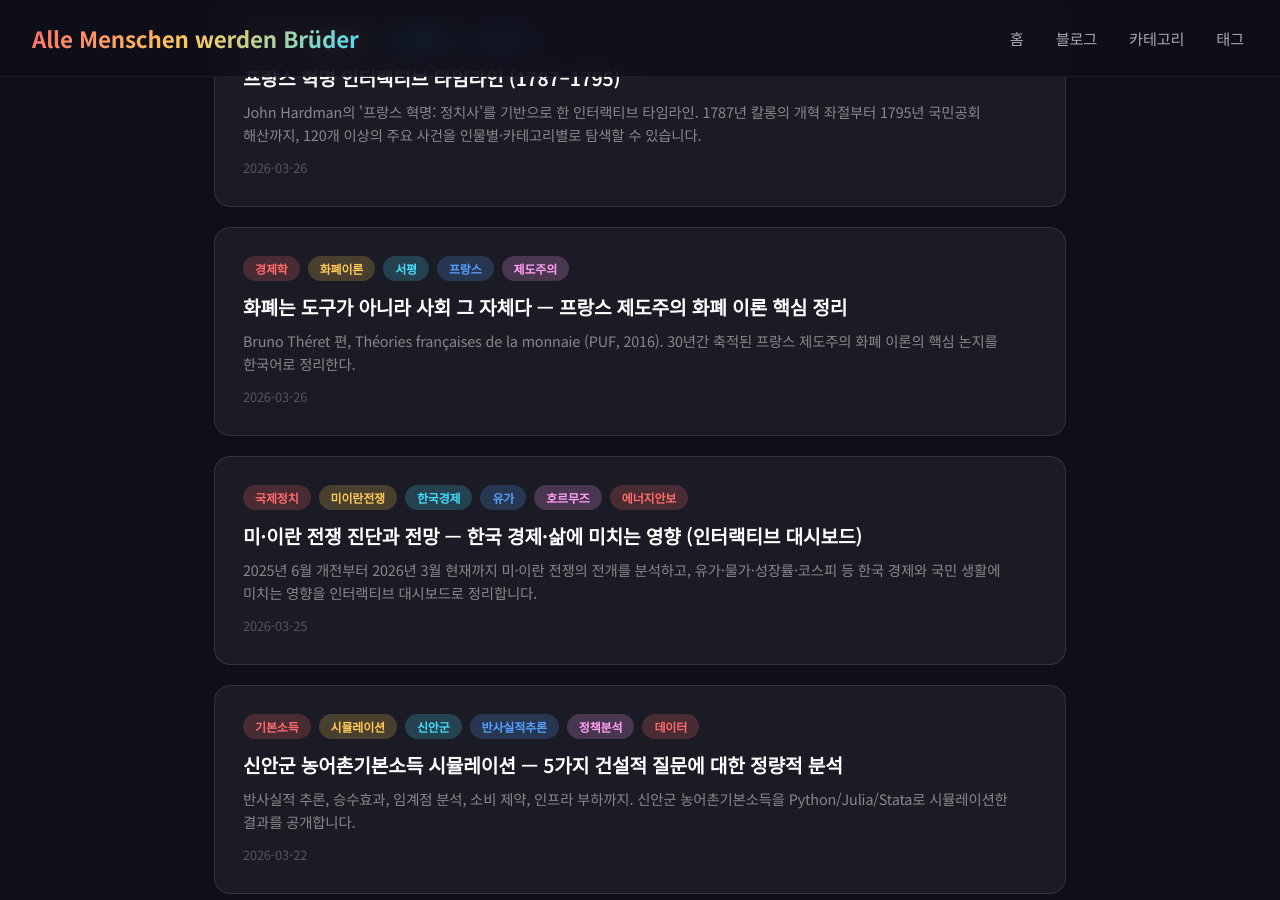
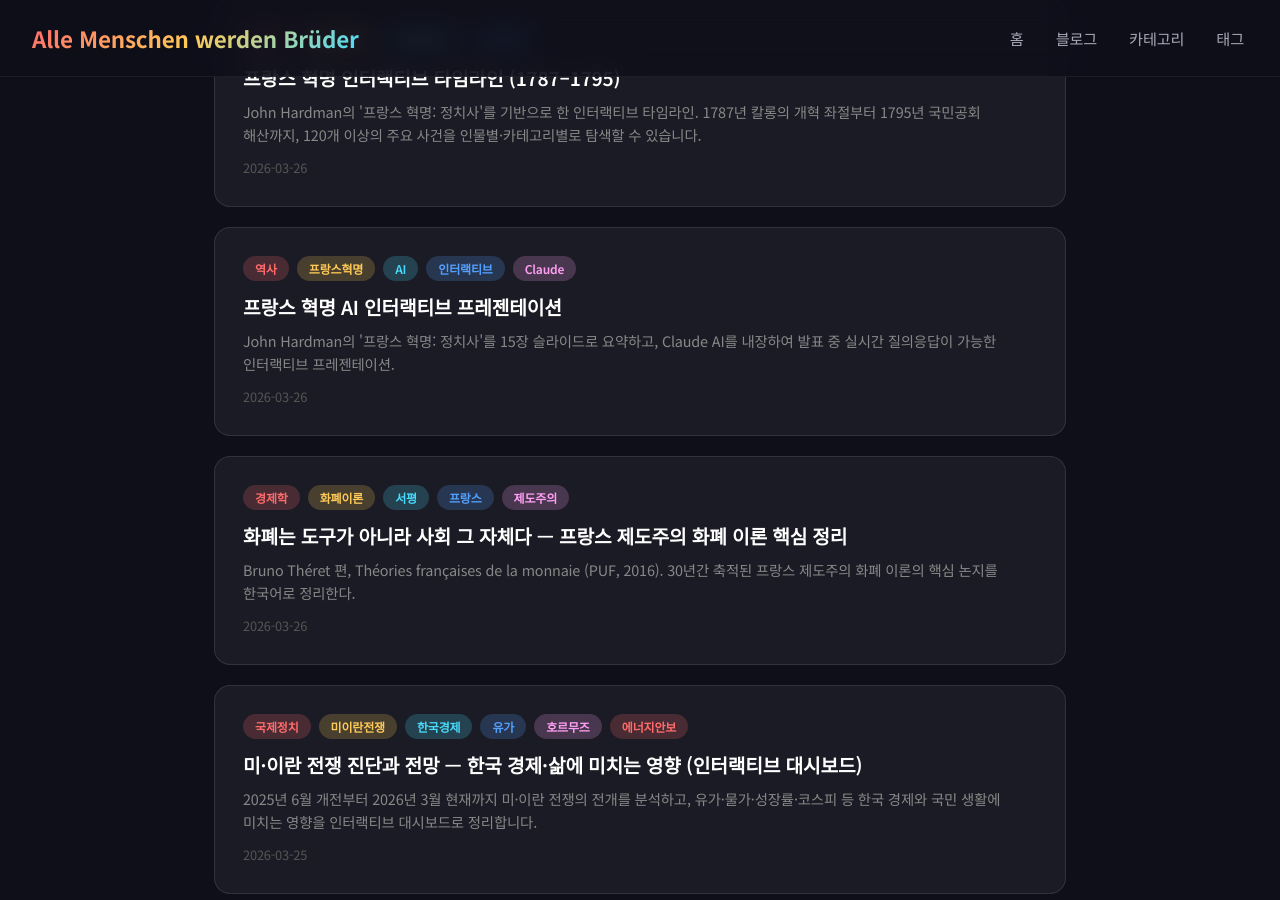
Before and after one commit to menwchen/menwchen.github.io, a Jekyll site: the page built from index.html, in a window 1280 px wide and 900 px high, scrolled down 1264 px. Built offline with Jekyll 4.4.1, drawn with Linux system fonts in a browser that asks for light colours.

Commit message:
AI 프레젠테이션: 블로그 포스트 추가 + API 키 localStorage 저장
- 최근글 목록에 표시되는 블로그 포스트 추가
- API 키를 브라우저 localStorage에 저장/자동 로드
- 저장된 키가 있으면 모달 없이 바로 시작
- 저장된 키 삭제 옵션 제공

Co-Authored-By: Claude Opus 4.6 (1M context) <noreply@anthropic.com>

```diff
--- /dev/null
+++ b/_posts/2026-03-26-french-revolution-ai-presentation.md
@@ -0,0 +1,24 @@
+---
+layout: post
+title: "프랑스 혁명 AI 인터랙티브 프레젠테이션"
+date: 2026-03-26
+tags: [역사, 프랑스혁명, AI, 인터랙티브, Claude]
+description: "John Hardman의 '프랑스 혁명: 정치사'를 15장 슬라이드로 요약하고, Claude AI를 내장하여 발표 중 실시간 질의응답이 가능한 인터랙티브 프레젠테이션."
+---
+
+## 프랑스 혁명 AI 인터랙티브 프레젠테이션
+
+슬라이드 발표와 AI 질의응답을 결합한 새로운 형태의 프레젠테이션입니다.
+
+### 주요 기능
+
+- **15장 슬라이드** — 프랑스 혁명 전체를 핵심 요약
+- **Claude AI 내장** — 발표 중 실시간 질문 가능
+- **슬라이드 맥락 자동 전달** — 현재 슬라이드에 맞는 답변 생성
+- **키보드 단축키** — ←→ 이동, C 채팅 토글, F 풀스크린
+
+### [프레젠테이션 시작 →](/french-revolution-ai-presentation)
+
+---
+
+*원서: John Hardman, The French Revolution: A Political History (Yale University Press, 2025)*
--- a/french-revolution-ai-presentation.html
+++ b/french-revolution-ai-presentation.html
@@ -469,10 +469,14 @@ body {
 <div class="modal-overlay" id="apiModal">
   <div class="modal-box">
     <h2>Claude API Key</h2>
-    <p>Anthropic API 키를 입력하면 발표 중 Claude에게 실시간 질문할 수 있습니다.<br>키는 브라우저에만 저장되며 서버로 전송되지 않습니다.</p>
+    <p>Anthropic API 키를 입력하면 발표 중 Claude에게 실시간 질문할 수 있습니다.<br>키는 브라우저 localStorage에만 저장되며 서버로 전송되지 않습니다.</p>
     <input type="password" id="apiKeyInput" placeholder="sk-ant-api03-..." autocomplete="off">
+    <label style="display:flex;align-items:center;gap:0.5rem;color:var(--subtle);font-size:0.8rem;margin-bottom:1rem;justify-content:center;">
+      <input type="checkbox" id="saveKeyCheck" checked style="accent-color:var(--gold);"> 이 브라우저에 키 저장
+    </label>
     <button onclick="saveApiKey()">시작하기</button>
     <span class="skip" onclick="skipApiKey()">API 키 없이 슬라이드만 보기</span>
+    <span class="skip" onclick="clearSavedKey()" id="clearKeyBtn" style="display:none;">저장된 키 삭제</span>
   </div>
 </div>
 
@@ -779,11 +780,45 @@ function saveApiKey() {
   updateSuggestions();
 }
 
+function saveApiKey() {
+  const key = document.getElementById('apiKeyInput').value.trim();
+  if (!key) return;
+  apiKey = key;
+  if (document.getElementById('saveKeyCheck').checked) {
+    localStorage.setItem('claude_api_key', key);
+  }
+  activateChat();
+}
+
 function skipApiKey() {
   document.getElementById('apiModal').classList.add('hidden');
   document.getElementById('modelLabel').textContent = 'API 키 없음';
   document.getElementById('statusDot').style.background = 'var(--red)';
 }
+
+function clearSavedKey() {
+  localStorage.removeItem('claude_api_key');
+  document.getElementById('clearKeyBtn').style.display = 'none';
+  document.getElementById('apiKeyInput').value = '';
+}
+
+// 저장된 키 자동 로드
+(function loadSavedKey() {
+  const saved = localStorage.getItem('claude_api_key');
+  if (saved) {
+    apiKey = saved;
+    activateChat();
+  } else {
+    // 저장된 키가 없으면 clearKeyBtn 숨기기
+    document.getElementById('clearKeyBtn').style.display = 'none';
+  }
+
+  // 저장된 키가 있으면 모달에 표시
+  if (saved) {
+    document.getElementById('apiKeyInput').value = saved;
+    document.getElementById('clearKeyBtn').style.display = 'block';
+  }
+})();
 
 // ── SLIDES ──
 function showSlide(n) {
```
Also changed, not shown: other parts of french-revolution-ai-presentation.html (+1 -4 lines).
